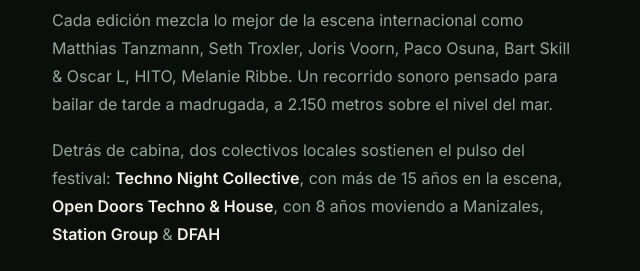
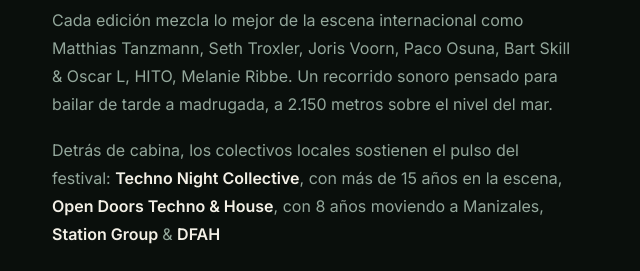
Before and after one commit to solucionestechnics2026/onefestival, a plain HTML site: page index.html in a window 1280 px wide. Shown: the part 2980-3251 px from the top of the page, 0-640 px from the left. Drawn offline with nearby package versions, Linux system fonts and the light colour scheme.

Commit message:
Update index.html

```diff
--- a/index.html
+++ b/index.html
@@ -819,7 +819,7 @@
         <div class="freq-text reveal">
           <p>ONE FESTIVAL nace en las montañas de Manizales con una premisa simple: line-ups de lujo, producción cuidada y una pista que respira. No perseguimos el subidón de tres minutos, sino el groove que se construye a lo largo de una sesión completa.</p>
           <p>Cada edición mezcla lo mejor de la escena internacional como Matthias Tanzmann, Seth Troxler, Joris Voorn, Paco Osuna, Bart Skill &amp; Oscar L, HITO, Melanie Ribbe. Un recorrido sonoro pensado para bailar de tarde a madrugada, a 2.150 metros sobre el nivel del mar.</p>
-          <p>Detrás de cabina, dos colectivos locales sostienen el pulso del festival: <b style="color:var(--paper);font-weight:600;">Techno Night Collective</b>, con más de 15 años en la escena, <b style="color:var(--paper);font-weight:600;">Open Doors Techno &amp; House</b>, con 8 años moviendo a Manizales, <b style="color:var(--paper);font-weight:600;">Station Group </b> & <b style="color:var(--paper);font-weight:600;">DFAH</b></p>
+          <p>Detrás de cabina, los colectivos locales sostienen el pulso del festival: <b style="color:var(--paper);font-weight:600;">Techno Night Collective</b>, con más de 15 años en la escena, <b style="color:var(--paper);font-weight:600;">Open Doors Techno &amp; House</b>, con 8 años moviendo a Manizales, <b style="color:var(--paper);font-weight:600;">Station Group </b> & <b style="color:var(--paper);font-weight:600;">DFAH</b></p>
           <div class="collectives">
             <a class="collective" href="https://www.instagram.com/techno_night_col" target="_blank" rel="noopener">
               <div class="c-name">Techno Night Collective</div>
```
